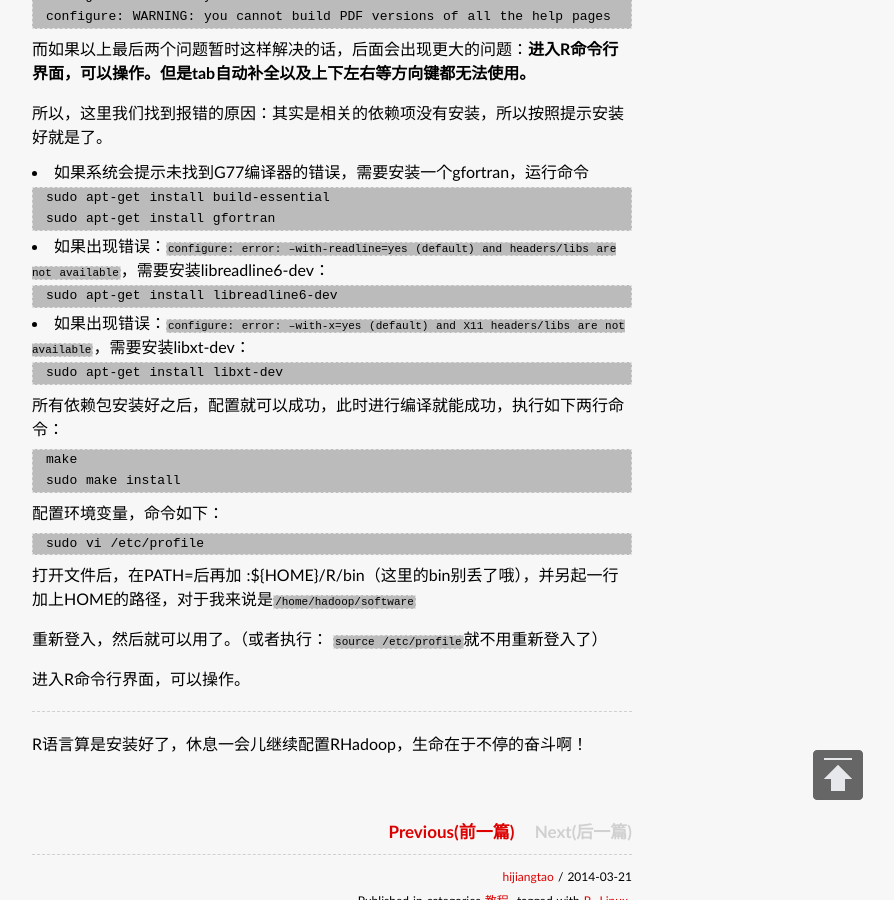
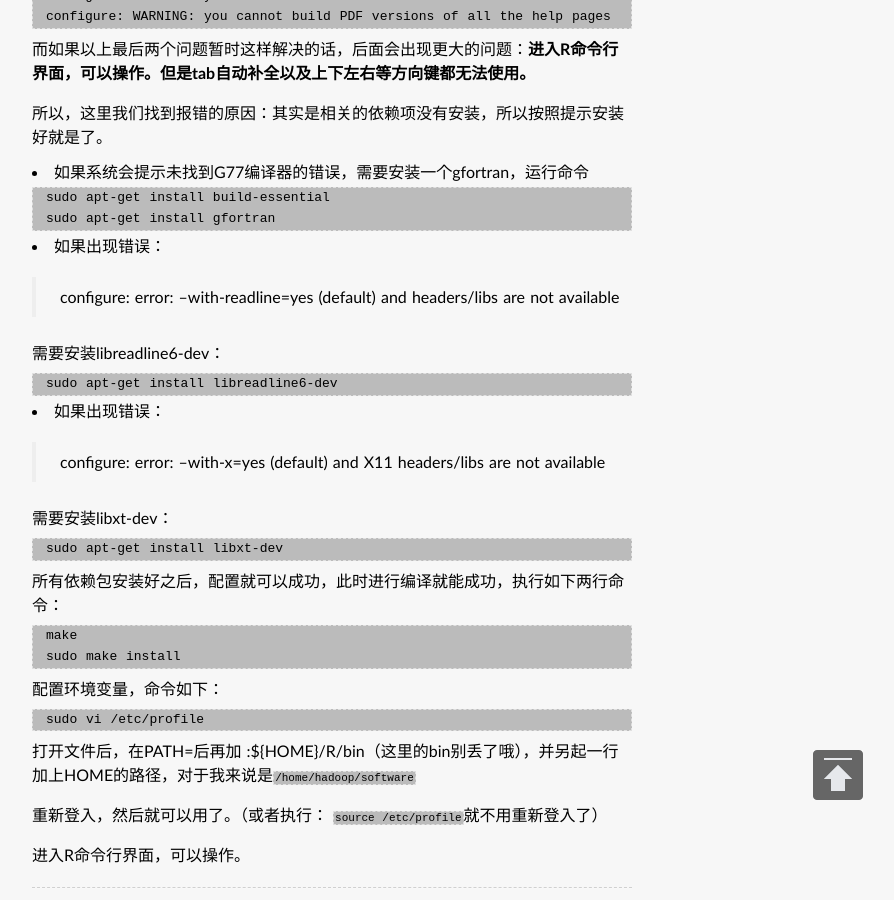
Before and after one commit to jessica0530/hijiangtao.github.io, a Jekyll site: the page built from _posts/2014-03-21-RSetupinLinux.md, in a window 1280 px wide and 900 px high, scrolled down 965 px. Shown: the whole window, without its empty margins (308-1202 px from the left). Built offline with Jekyll 4.4.1, drawn with Linux system fonts in a browser that asks for light colours; some web fonts are replaced; Markdown is read by kramdown in place of the engine named in the settings; comment, search, counter and statistics services are not loaded.

Commit message:
2014-03-21

````diff
--- a/_posts/2014-03-21-RSetupinLinux.md
+++ b/_posts/2014-03-21-RSetupinLinux.md
@@ -70,13 +70,21 @@ sudo apt-get install build-essential
 sudo apt-get install gfortran
 ```
 
- * 如果出现错误：`configure: error: –with-readline=yes (default) and headers/libs are not available`，需要安装libreadline6-dev：
+ * 如果出现错误：
+
+>configure: error: –with-readline=yes (default) and headers/libs are not available
+
+需要安装libreadline6-dev：
 
 ```
 sudo apt-get install libreadline6-dev
 ```
 
-* 如果出现错误：`configure: error: –with-x=yes (default) and X11 headers/libs are not available`，需要安装libxt-dev：
+* 如果出现错误：
+
+>configure: error: –with-x=yes (default) and X11 headers/libs are not available
+
+需要安装libxt-dev：
 
 ```
 sudo apt-get install libxt-dev
````
